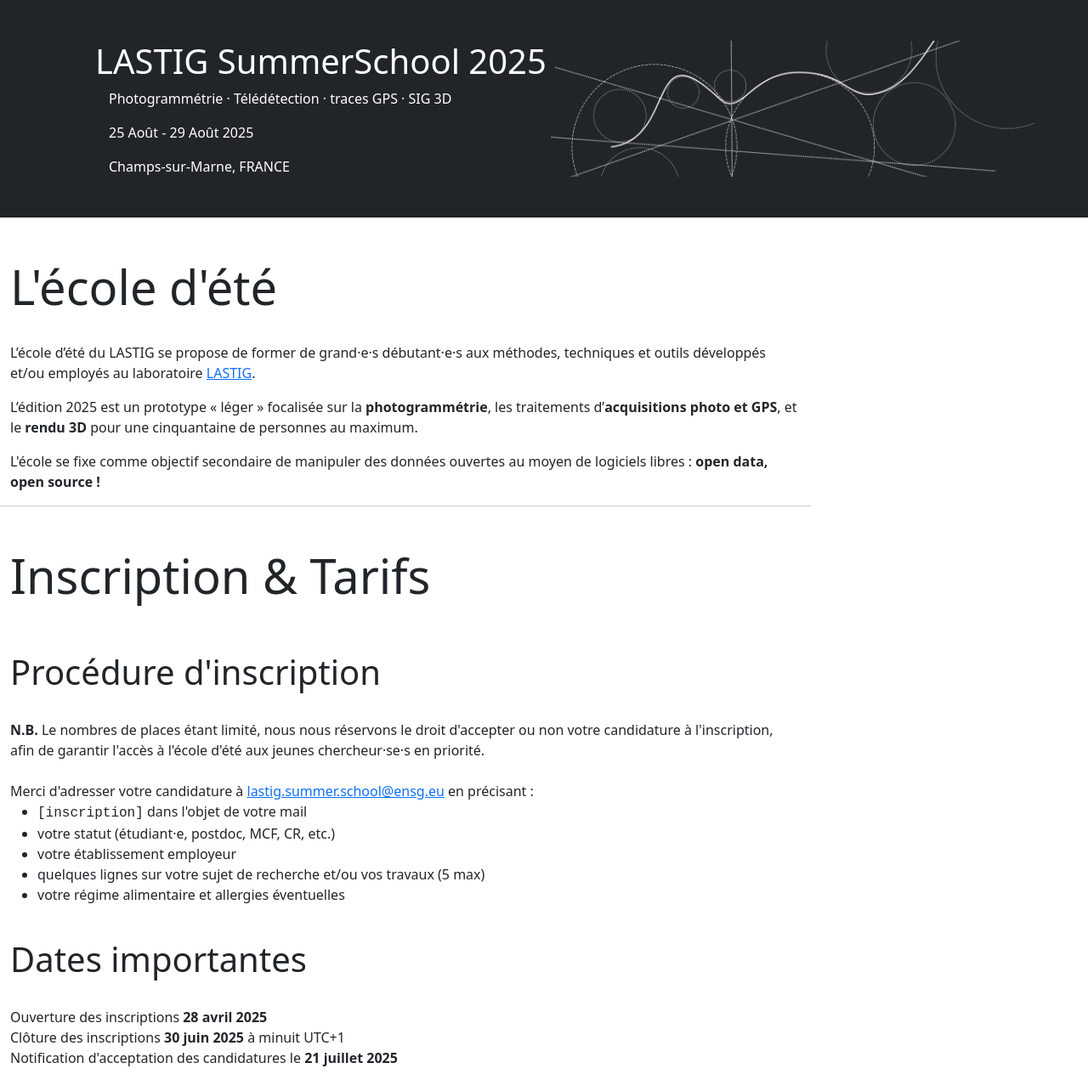
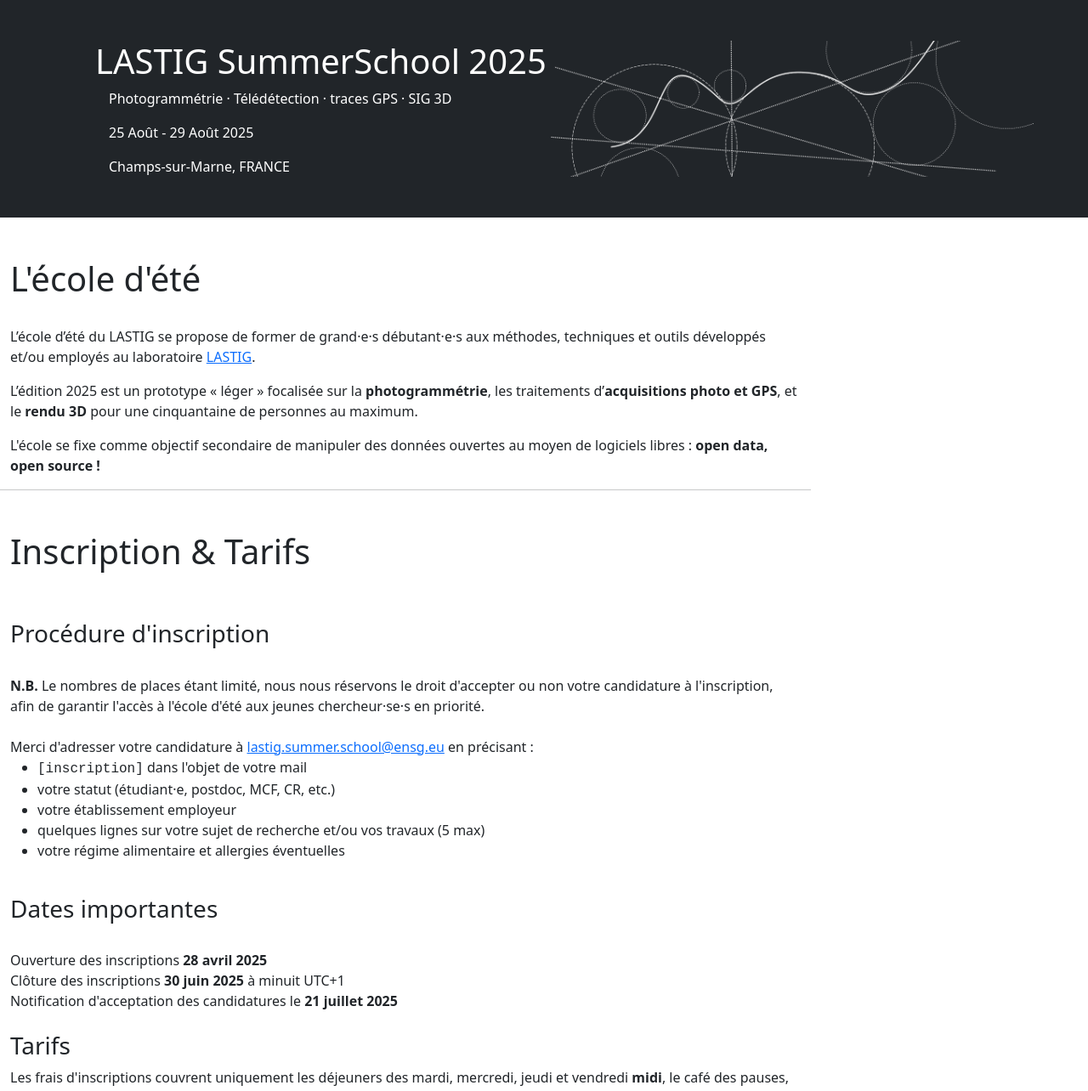
Before and after one commit to umrlastig/summerschool, a plain HTML site: page index.html in a window 1280 px wide. Shown: the top 1284 px of the page at 85% size. Drawn offline with nearby package versions, Linux system fonts and the light colour scheme.

Commit message:
MAJ programme

```diff
--- a/index.html
+++ b/index.html
@@ -47,7 +47,7 @@
 <div class="row">
 <div class="col-sm-9">
 <div class="container mt-5">
-	<h4 class= "display-4">
+	<h4 class= "display-6">
 		L'école d'été
 	</h4>
   <br>
@@ -60,11 +60,11 @@
 <hr>
 
 <div class="container mt-5">
-	<h4 class= "display-4">
+	<h4 class= "display-6">
 		Inscription & Tarifs
 	</h4>
 
-<br><br><h3 class="display-6">Procédure d'inscription </h3>
+<br><br><h3 class="display-8">Procédure d'inscription </h3>
 <br>
 <b> N.B.</b> Le nombres de places étant limité, nous nous réservons le droit d'accepter ou non votre candidature à l'inscription, afin de garantir l'accès à l'école d'été aux jeunes chercheur·se·s en priorité.
 <br>
@@ -86,7 +86,7 @@ Merci d'adresser votre candidature  à  <a href="mailto:&#x6C;&#x61;&#x73;&#x74;
   <li>votre régime alimentaire et allergies éventuelles  </li>
 </ul>
 
-<br><h3 class="display-6">Dates importantes </h3>
+<br><h3 class="display-8">Dates importantes </h3>
 
 <br>
 Ouverture des inscriptions <b> 28 avril 2025</b>
@@ -95,7 +95,7 @@ Clôture des inscriptions  <b>30 juin 2025</b> à minuit UTC+1
 <br>
 Notification d'acceptation des candidatures le <b>21 juillet 2025</b>
 <br><br>
-  <h3 class= "display-6">Tarifs </h3>
+  <h3 class= "display-8">Tarifs </h3>
 
 
  Les frais d'inscriptions couvrent uniquement les déjeuners des mardi, mercredi, jeudi et vendredi <b>midi</b>, le café des pauses, ainsi que l'apéritif du jeudi soir. <br>
@@ -135,7 +135,7 @@ Notification d'acceptation des candidatures le <b>21 juillet 2025</b>
 
 <hr>
 <div class="container mt-5">
-	<h4 class= "display-4">
+	<h4 class= "display-6">
 		Programme provisoire
 	</h4>
 
@@ -215,7 +215,8 @@ Vendredi 29 Août
       <li> Gerald Choqueux <a href="https://fr.linkedin.com/in/g%C3%A9rald-choqueux-5638b87">LinkedIn</a></li>
       <li> Xavier Collilieux <a href="https://scholar.google.com/citations?user=Frqma7EAAAAJ&hl=fr">Google Scholar</a></li>
       <li> Mehdi Daakir <a href="https://scholar.google.com/citations?user=4b9GevIAAAAJ&hl=en">Google Scholar</a>,<a href="https://fr.linkedin.com/in/daakirmehdi">Linkedin</a></li>
-			<li> Yann Méneroux <a href="https://www.researchgate.net/profile/Yann-Meneroux">ResearchGate</a></li>
+			<li> Pierre-Louis Frison  <a href="https://www.umr-lastig.fr/plf_homepage/y"> homepage </a> </li>
+      <li> Yann Méneroux <a href="https://www.researchgate.net/profile/Yann-Meneroux">ResearchGate</a></li>
       <li> Marc Pierrot Deseilligny  <a href="https://micmac.ensg.eu/index.php/Marc_Pierrot-Deseilligny"> homepage </a> </li>
 
 
```
